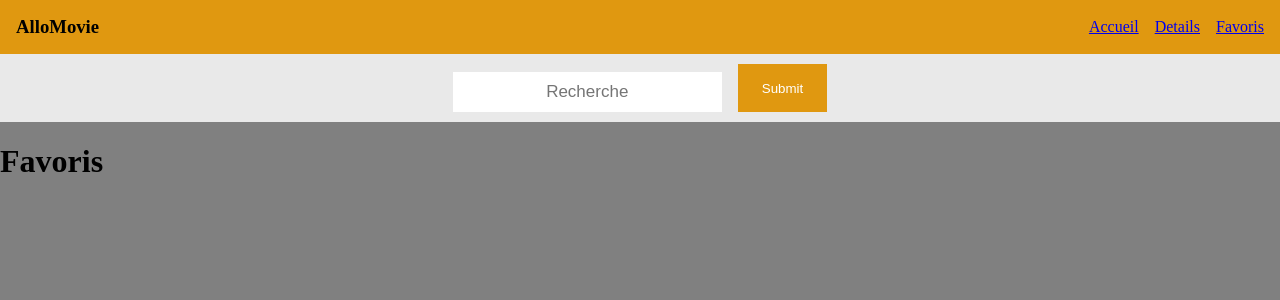
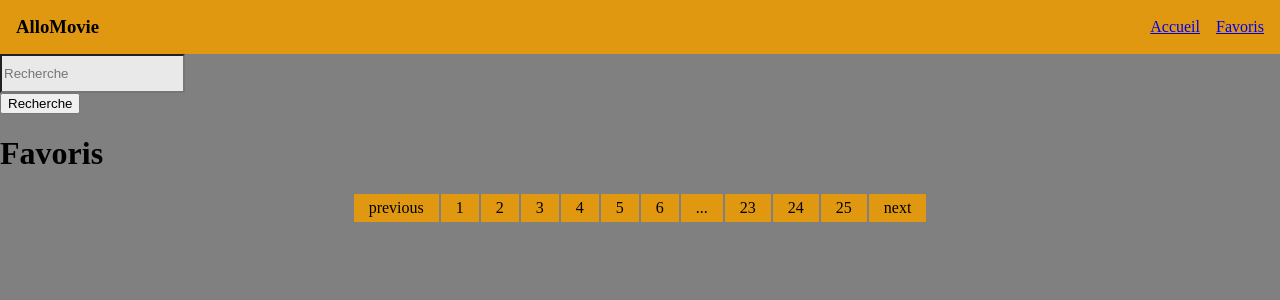
Before and after one commit to Aslak29/allo-movie, a React (Create React App) app: page /Favoris in a window 1280 px wide. Shown: the top 300 px of the page. Built offline with nearby package versions, Linux system fonts and the light colour scheme; the HTML template or start-up script is replaced by a standard one.

Commit message:
Page details and page liste
Page liste avec API
Page détails avec API

```diff
--- a/package.json
+++ b/package.json
@@ -9,6 +9,7 @@
     "react": "^18.2.0",
     "react-bootstrap": "2.5.0",
     "react-dom": "^18.2.0",
+    "react-paginate": "^8.1.3",
     "react-router-dom": "^6.4.2",
     "react-scripts": "5.0.1",
     "sass": "^1.55.0",
--- a/src/App.js
+++ b/src/App.js
@@ -9,7 +9,7 @@ function App() {
 <BrowserRouter>
 <Routes>
   <Route path="/" element={<Accueil />}/>
-  <Route path="/Details" element={<Details />}/>
+  <Route path="/Details/:movieId" element={<Details />}/>
   <Route path="/Favoris" element={<Favoris />}/>
 </Routes>
 </BrowserRouter>
--- a/src/components/MovieBox.js
+++ b/src/components/MovieBox.js
@@ -1,14 +1,19 @@
 import React from "react";
 import "../styles/accueil.css";
+import ReactPaginate from "react-paginate";
+import { Link } from "react-router-dom";
+import Details from "../pages/Details";
 
 const API_IMG = "https://image.tmdb.org/t/p/w500/";
 
-const MovieBox = ({title, poster_path, overview}) => {
+const MovieBox = ({id, title, poster_path, overview}) => {
   return (
     <div className="movies">
       <h1>{title}</h1>
       <img className="image" src={API_IMG + poster_path} alt="" />
       <p>{overview}</p>
+      <button>Favoris</button>
+      <button><Link to={`/Details/${id}`}>Details</Link></button>
     </div>
   );
 };
--- a/src/components/Navigation.js
+++ b/src/components/Navigation.js
@@ -9,7 +9,6 @@ const Navigation = () => {
                 <h3>AlloMovie</h3>
                 <ul>
                     <NavLink to="/"><li>Accueil</li></NavLink>
-                    <NavLink to="/details"><li>Details</li></NavLink>
                     <NavLink to="/favoris"><li>Favoris</li></NavLink>
                 </ul>
             </div>
--- a/src/components/Searchbar.js
+++ b/src/components/Searchbar.js
@@ -1,11 +1,43 @@
-import React from "react";
+import React, { useState } from "react";
+import { FormControl } from "react-bootstrap";
 import "../styles/searchbar.css";
 
-const Searchbar = (props) => {
+const API_SEARCH =
+  "https://api.themoviedb.org/3/search/movie?api_key=5b99e2aae56dbf88a9b2f51f28b62e48&query";
+
+const Searchbar = () => {
+  const [setMovies] = useState([]);
+  const [query, setQuery] = useState("");
+
+  const searchMovie = async (e) => {
+    e.preventDefault();
+    try {
+      const url = `https://api.themoviedb.org/3/search/movie?api_key=5b99e2aae56dbf88a9b2f51f28b62e48&query=${query}`;
+      const res = await fetch(url);
+      const data = await res.json();
+      console.log(data);
+      setMovies(data.results);
+    } catch (e) {}
+    console.log(e);
+  };
+
+  const changeHandler = (e) => {
+    setQuery(e.target.value);
+  };
+
   return (
-    <div className="searchbar">
-          <input placeholder="Recherche" type="text" onChange={props.handleSubmit} />
-          <button onSubmit={props.handleSubmit}>Submit</button>
+    <div>
+      <form onSubmit={searchMovie}>
+        <FormControl
+          className="searchbar"
+          type="search"
+          placeholder="Recherche"
+          name="query"
+          value={query}
+          onChange={changeHandler}
+        />
+        <button type="submit">Recherche</button>
+      </form>
     </div>
   );
 };
--- a/src/pages/Accueil.js
+++ b/src/pages/Accueil.js
@@ -3,21 +3,37 @@ import Navigation from "../components/Navigation";
 import Searchbar from "../components/Searchbar";
 import MovieBox from "../components/MovieBox";
 import "../styles/accueil.css";
+import ReactPaginate from "react-paginate";
 
-const API_URL = "https://api.themoviedb.org/3/discover/movie?api_key=5b99e2aae56dbf88a9b2f51f28b62e48";
+const API_URL =
+  "https://api.themoviedb.org/3/discover/movie?api_key=5b99e2aae56dbf88a9b2f51f28b62e48";
 
 const Accueil = () => {
   const [movies, setMovies] = useState([]);
+  const [totalResults] = useState(0);
+  const [currentPage] = useState(1);
+
+  const handlePageClick = () => {
+    console.log("clicked");
+  };
 
   useEffect(() => {
     fetch(API_URL)
       .then((res) => res.json())
       .then((data) => {
-        console.log(data);
-        setMovies(data.results);
-        console.log(data.results)
+        setMovies(data.results, totalResults);
       });
   }, []);
+
+  // nextPage = (pageNumber) => {
+  //   fetch(
+  //     `https://api.themoviedb.org/3/discover/movie?api_key=5b99e2aae56dbf88a9b2f51f28b62e48&page=${pageNumber}`
+  //   )
+  //     .then((res) => res.json())
+  //     .then((data) => {
+  //       setMovies(data.results, currentPage, pageNumber);
+  //     });
+  // };
 
   return (
     <div>
@@ -26,9 +42,29 @@ const Accueil = () => {
       <h1>Accueil</h1>
       <div className="box">
         <div className="grid">
-      {movies.map((movieReq) => (
-        <MovieBox key={movieReq.id} {...movieReq} />
-      ))}</div>
+          {movies.map((movieReq) => (
+            <MovieBox key={movieReq.id} {...movieReq} />
+          ))}
+
+        </div>
+      </div>
+      <div className="pagination">
+        <ReactPaginate
+          previousLabel={"previous"}
+          nextLabel={"next"}
+          breakLabel={"..."}
+          pageCount={25}
+          marginPagesDisplayed={3}
+          pageRangeDisplayed={6}
+          onPageChange={handlePageClick}
+          containerClassName={"pagination"}
+          pageClassName={"page-item"}
+          pageLinkClassName={"page-link"}
+          previousClassName={"page-link"}
+          nextClassName={"page-link"}
+          breakClassName={"page-link"}
+          activeClassName={"active"}
+        />
       </div>
     </div>
   );
--- a/src/pages/Details.js
+++ b/src/pages/Details.js
@@ -1,14 +1,43 @@
-import React from 'react';
-import Navigation from '../components/Navigation';
+import React, { useEffect, useState } from "react";
+import Navigation from "../components/Navigation";
+import { Link, useParams } from "react-router-dom";
+import MovieBox from "../components/MovieBox";
 
+// const API_URL ="https://api.themoviedb.org/3/movie/{movieid}?api_key=5b99e2aae56dbf88a9b2f51f28b62e48"
+const API_IMG = "https://image.tmdb.org/t/p/w500/";
+const url ="https://api.themoviedb.org/3/movie/"
+const api_key="?api_key=5b99e2aae56dbf88a9b2f51f28b62e48"
 
 const Details = () => {
-    return (
-        <div>
-            <Navigation />
-            <h1>Details</h1>
-        </div>
-    );
+  const { movieId } = useParams();
+  console.log(movieId)
+
+  const [movie, setMovie] = useState([]);
+
+  const getMovie = async () => {
+    const response = await fetch(`${url}${movieId}${api_key}`);
+    const movie = await response.json();
+
+    setMovie(movie);
+    console.log(movie);
+  };
+
+  useEffect(() => {
+    getMovie();
+  }, []);
+
+  const { title, poster_path, overview } = movie;
+  return (
+    <div>
+      <Navigation />
+      <div className="movies">
+        <h1>{title}</h1>
+        <img className="image" src={API_IMG + poster_path} alt="" />
+        <p>{overview}</p>
+        <button>Favoris</button>
+      </div>
+    </div>
+  );
 };
 
 export default Details;
--- a/src/pages/Favoris.js
+++ b/src/pages/Favoris.js
@@ -1,13 +1,39 @@
 import React from "react";
 import Navigation from "../components/Navigation";
 import Searchbar from "../components/Searchbar";
+import "../styles/favoris.css";
+import ReactPaginate from "react-paginate";
+
+const API_URL ="https://api.themoviedb.org/3/discover/movie?api_key=5b99e2aae56dbf88a9b2f51f28b62e48&id";
 
 const Favoris = () => {
+
+  const handlePageClick =() =>{
+    console.log("clicked")
+  }
   return (
     <div>
       <Navigation />
       <Searchbar />
       <h1>Favoris</h1>
+      <div className="pagination">
+      <ReactPaginate
+      previousLabel={'previous'}
+      nextLabel={'next'}
+      breakLabel={'...'}
+      pageCount={25}
+      marginPagesDisplayed={3}
+      pageRangeDisplayed={6}
+      onPageChange={handlePageClick}
+      containerClassName={'pagination'}
+      pageClassName={'page-item'}
+      pageLinkClassName={'page-link'}
+      previousClassName={'page-link'}
+      nextClassName={'page-link'}
+      breakClassName={'page-link'}
+      activeClassName={'active'}
+      />
+    </div>
     </div>
   );
 };
--- a/src/styles/accueil.css
+++ b/src/styles/accueil.css
@@ -24,3 +24,27 @@ body {
 .image{
     width: 200px;
 }
+.pagination{
+  list-style: none;
+  margin: 0;
+  padding: 0;
+  padding-bottom: 10px;
+  display: flex;
+  column-gap: 2px;
+  justify-content: center;
+}
+
+.pagination .page-link{
+  display: block;
+  background-color:  rgb(224, 152, 16);
+  padding: 5px 15px ;
+  cursor: pointer;
+}
+
+.pagination .page-link:hover{
+  background-color:  rgb(170, 152, 118);
+}
+
+.pagination .active{
+  background-color:  rgb(170, 152, 118);
+}
--- /dev/null
+++ b/src/styles/favoris.css
@@ -0,0 +1,50 @@
+body {
+    margin: 0;
+    padding: 0;
+    outline: none;
+    text-decoration: none;
+    list-style-type: none;
+    background-color: gray;
+  }
+  .box {
+    width: 100%;
+    margin: 1rem auto;
+    background-color: beige;
+  }
+  .grid {
+    display: grid;
+    margin-left: 0.5px;
+    grid-template-columns: repeat(4, 1fr);
+    grid-gap: 0.2rem;
+  }
+  .movies{
+      display: block;
+      padding: 10px;
+  }
+  .image{
+      width: 200px;
+  }
+  .pagination{
+    list-style: none;
+    margin: 0;
+    padding: 0;
+    padding-bottom: 10px;
+    display: flex;
+    column-gap: 2px;
+    justify-content: center;
+  }
+
+  .pagination .page-link{
+    display: block;
+    background-color:  rgb(224, 152, 16);
+    padding: 5px 15px ;
+    cursor: pointer;
+  }
+
+  .pagination .page-link:hover{
+    background-color:  rgb(170, 152, 118);
+  }
+
+  .pagination .active{
+    background-color:  rgb(170, 152, 118);
+  }
--- a/src/styles/searchbar.css
+++ b/src/styles/searchbar.css
@@ -30,4 +30,5 @@
     margin: 0;
     text-align: center;
     display: inline-block;
+    cursor: pointer;
 }
```
Also changed, not shown: src/components/AddFavoris.js (added, +17 -0 lines), 1 other file (tests, documents, lock files or other folders).
